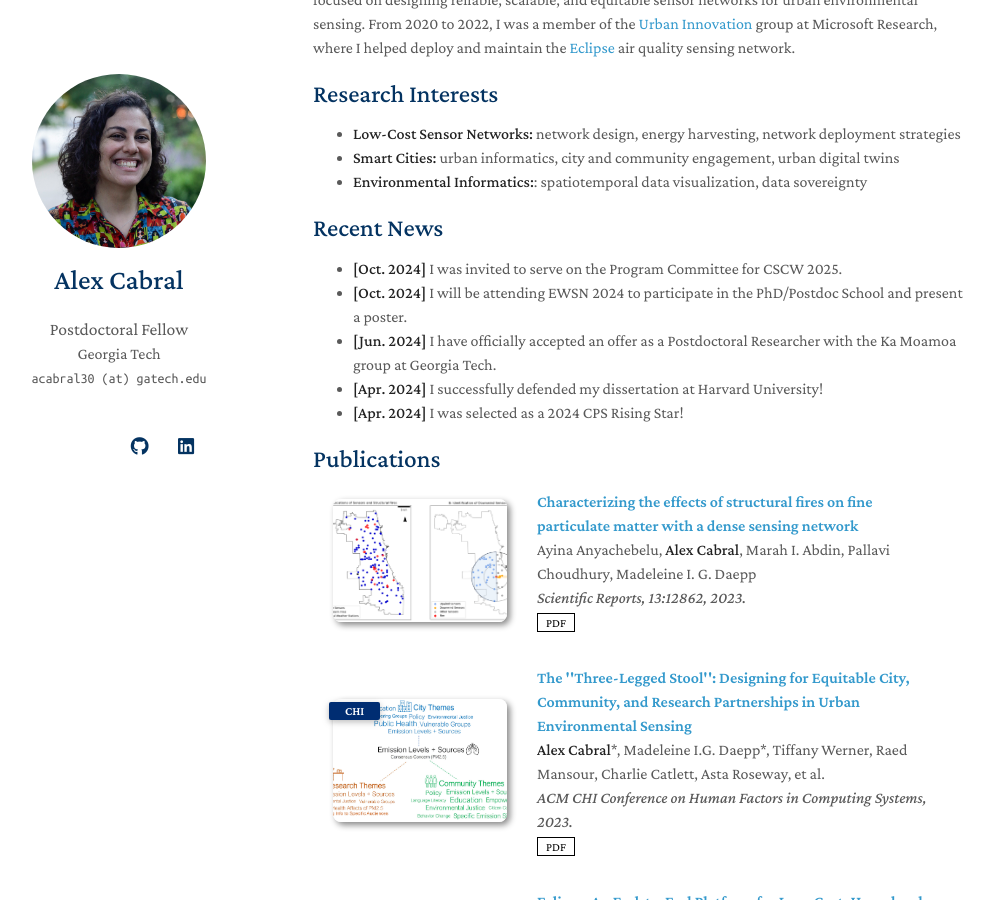
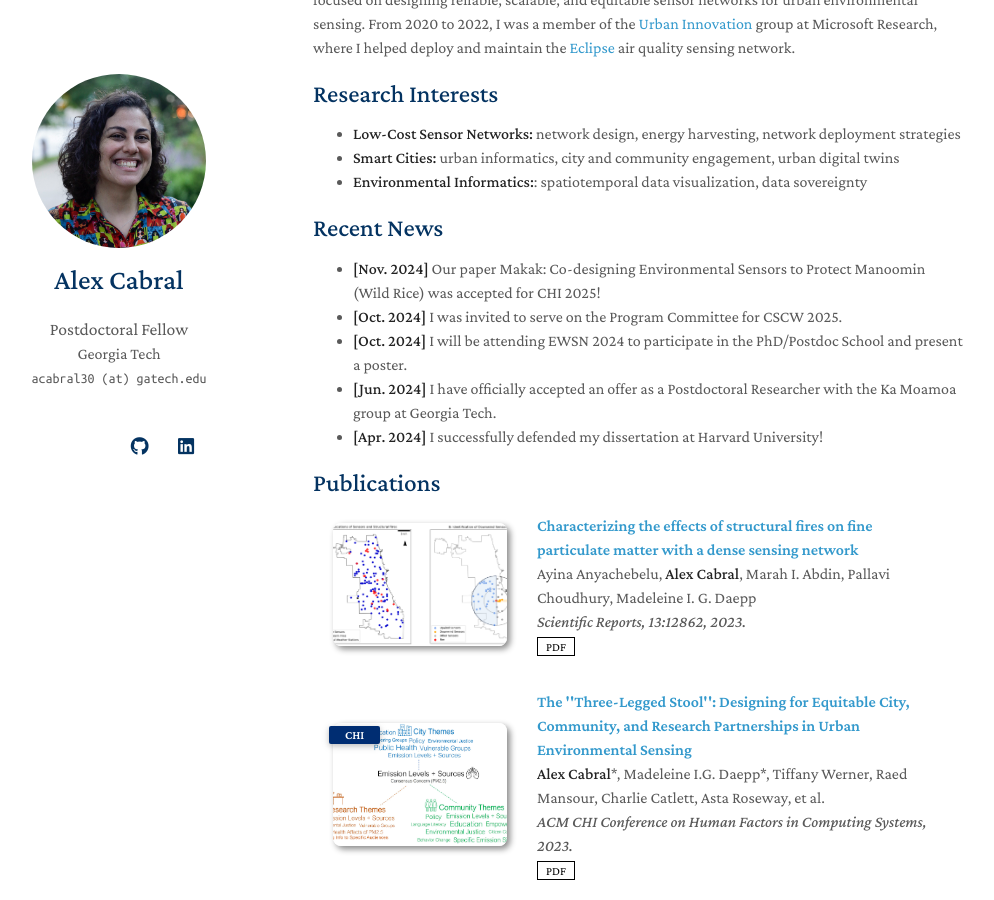
Before and after one commit to a-cabral/a-cabral.github.io, a Jekyll site: the page built from index.md, in a window 1280 px wide and 900 px high, scrolled down 309 px. Shown: the whole window, without its empty margins (157-1151 px from the left). Built offline with Jekyll 4.4.1, drawn with Linux system fonts in a browser that asks for light colours; nearby versions of some CDN libraries; a style sheet for code colours, icons or effects is not loaded; our own code applies the rules of GitHub Pages for plain Markdown files.

Commit message:
Update index.md

```diff
--- a/index.md
+++ b/index.md
@@ -17,11 +17,11 @@ I earned a PhD in Computer Science from Harvard University, where I was co-advis
 
 ## Recent News
 
+- **[Nov. 2024]** Our paper Makak: Co-designing Environmental Sensors to Protect Manoomin (Wild Rice) was accepted for CHI 2025!
 - **[Oct. 2024]** I was invited to serve on the Program Committee for CSCW 2025.
 - **[Oct. 2024]** I will be attending EWSN 2024 to participate in the PhD/Postdoc School and present a poster.
 - **[Jun. 2024]** I have officially accepted an offer as a Postdoctoral Researcher with the Ka Moamoa group at Georgia Tech.
 - **[Apr. 2024]** I successfully defended my dissertation at Harvard University!
-- **[Apr. 2024]** I was selected as a 2024 CPS Rising Star!
 
 
 
```
